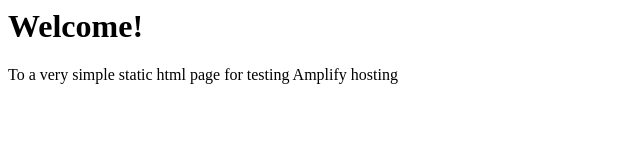
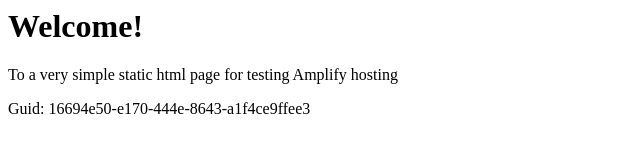
Before and after one commit to aws-aemilia-mxp/Github-PR-Commit-Integration-Test-DoNotTouch-Gith-OKSLNVO2-v1-preprod-eu-south-1, a website: page src/index.html in a window 1280 px wide. Shown: the whole page, without its empty margins (0-640 px from the left). Drawn offline with Linux system fonts and the light colour scheme.

Commit message:
commit from integ tests

```diff
--- a/src/index.html
+++ b/src/index.html
@@ -1,3 +1,5 @@
+
+
 <html lang="en">
 
 <head>
@@ -10,6 +12,6 @@
 <body>
     <h1>Welcome!</h1>
     <p>To a very simple static html page for testing Amplify hosting</p>
-</body>
+    <p>Guid: 16694e50-e170-444e-8643-a1f4ce9ffee3</p></body>
 
 </html>
```
